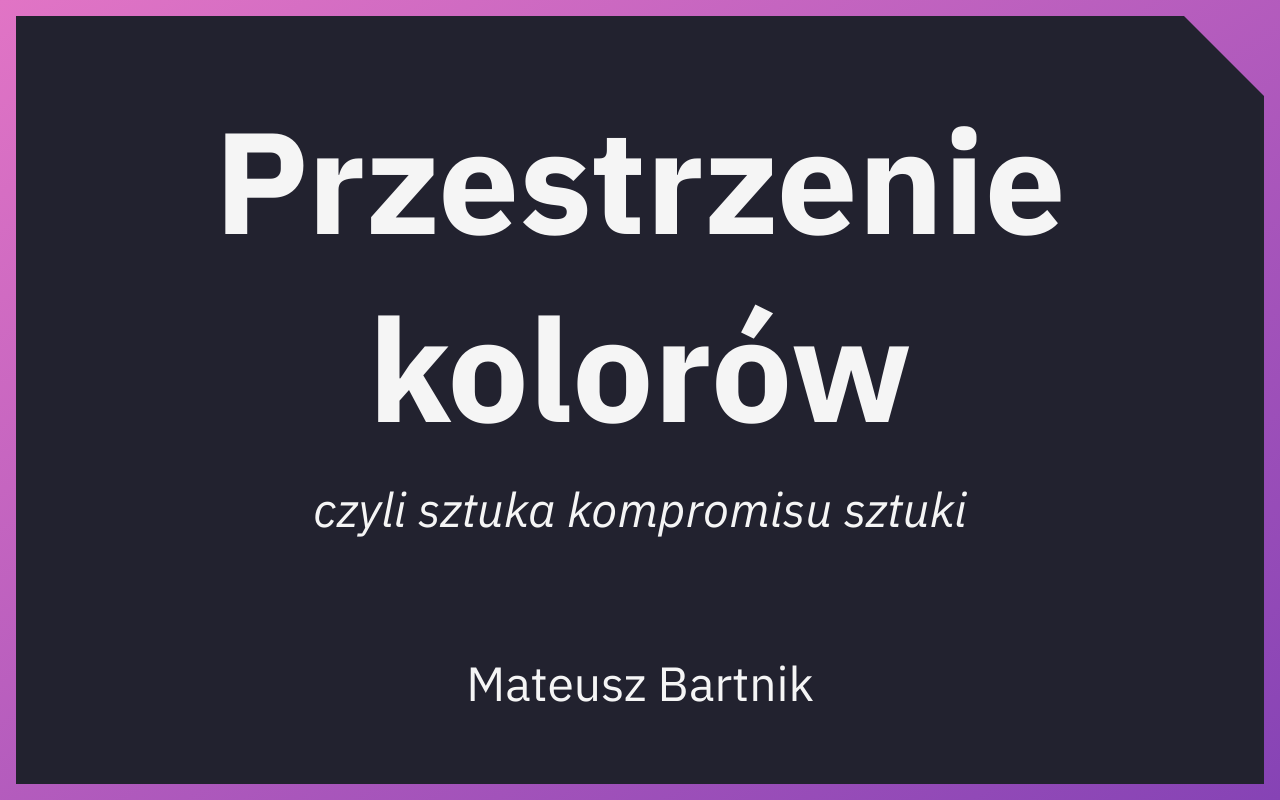
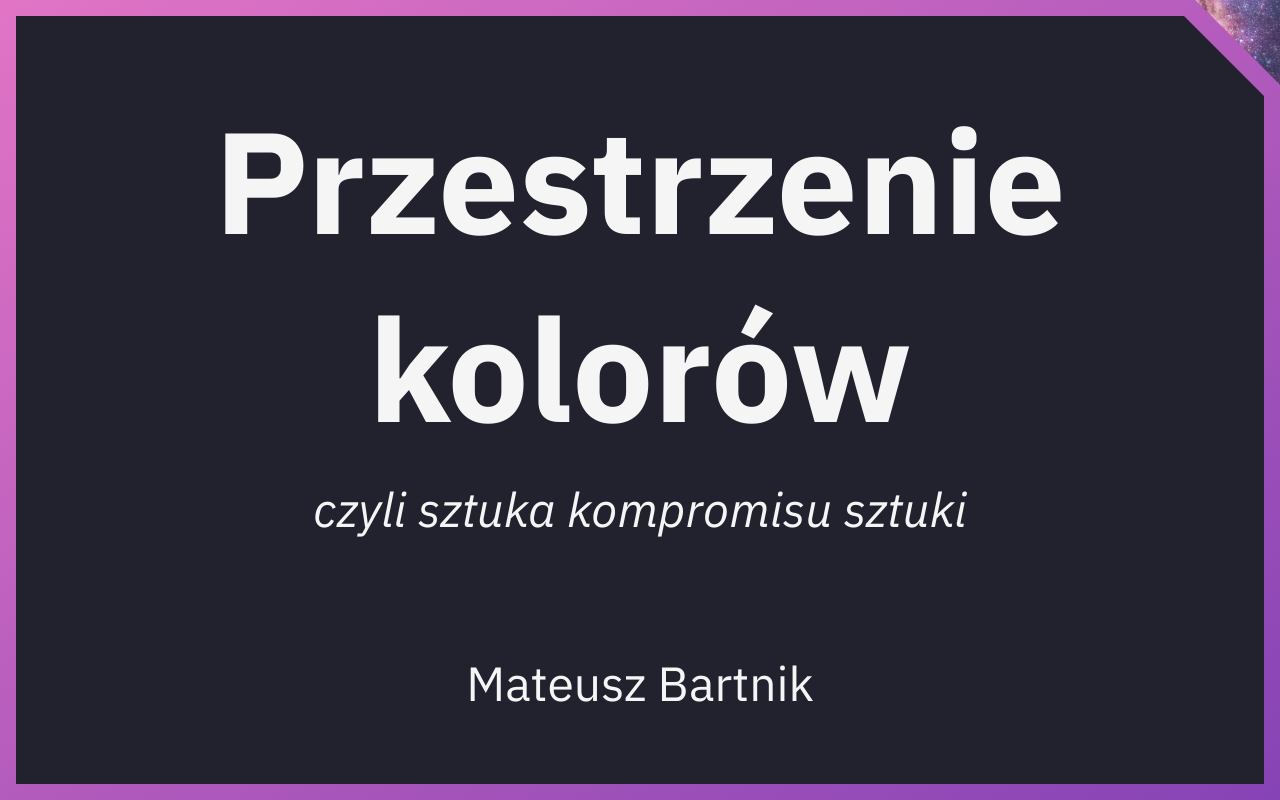
Before and after one commit to Mabi19/kolory, a plain HTML site: page index.html in a window 1280 px wide. Drawn offline with Linux system fonts and the light colour scheme.

Commit message:
Add corner decoration

```diff
--- a/style.css
+++ b/style.css
@@ -26,6 +26,8 @@ body::before {
     position: fixed;
     inset: 0;
     background: linear-gradient(to bottom right, var(--accent-pink), var(--accent-purple));
+    --w: 16px;
+    --triangle-offset: 96px;
     clip-path: polygon(evenodd,
             /* outer rectangle */
             0px 0px,
@@ -33,15 +35,28 @@ body::before {
             100% 100%,
             0px 100%,
             /* move inward */
-            0px 16px,
-            16px 16px,
+            0px var(--w),
+            var(--w) var(--w),
             /* inner rectangle with corner */
-            16px calc(100% - 16px),
-            calc(100% - 16px) calc(100% - 16px),
-            calc(100% - 16px) 96px,
-            calc(100% - 96px) 16px,
-            0px 16px);
+            var(--w) calc(100% - var(--w)),
+            calc(100% - var(--w)) calc(100% - var(--w)),
+            calc(100% - var(--w)) var(--triangle-offset),
+            calc(100% - var(--triangle-offset)) var(--w),
+            0px var(--w));
     /* TODO: add a space triangle in that corner */
+}
+
+body::after {
+    content: "";
+    position: fixed;
+    top: 0;
+    right: 0;
+    --size: calc(96px - 16px / sqrt(2));
+    width: var(--size);
+    height: var(--size);
+    background-image: url("corner.jpg");
+    background-size: cover;
+    clip-path: polygon(0% 0%, 100% 0%, 100% 100%);
 }
 
 .slide {
@@ -51,7 +66,7 @@ body::before {
     scroll-snap-align: start;
     scroll-snap-stop: always;
     font-size: 48px;
-    padding: 32px;
+    padding: 32px 48px;
 
     h1 {
         margin: 0;
```
Also changed, not shown: corner.jpg (added), 1 other file.
